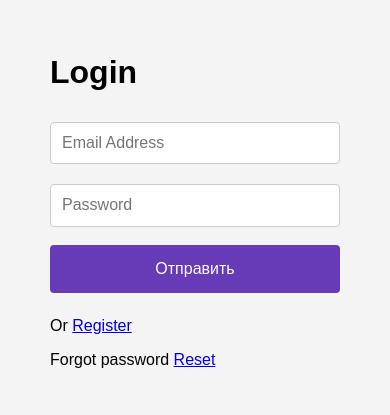
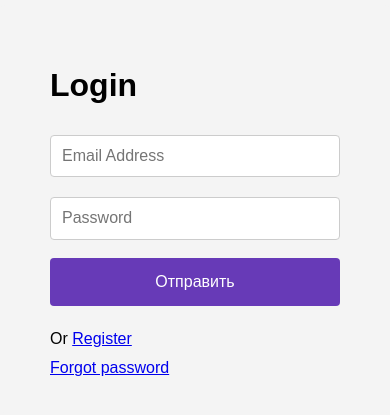
Before and after one commit to Evcadiy/Twitts, a React (Create React App) app: page /login in a window 390 px wide. Shown: the part 213-628 px from the top of the page. Built offline with nearby package versions, Linux system fonts and the light colour scheme.

Commit message:
new commit

```diff
--- a/src/pages/Auth.module.scss
+++ b/src/pages/Auth.module.scss
@@ -37,6 +37,20 @@ $button-bg-hover: #441398;
     box-sizing: border-box;
   }
 
+  .p {
+    display: flex;
+    gap: 297px;
+    p {
+      @media (max-width: 600.9px) {
+        margin-bottom: -5px;
+      }
+    }
+    @media (max-width: 600.9px) {
+      flex-direction: column;
+      gap: 0;
+    }
+  }
+
   button {
     width: 100%;
     background-color: $button-bg;
--- a/src/pages/LoginPage.jsx
+++ b/src/pages/LoginPage.jsx
@@ -78,12 +78,15 @@ const LoginPage = () => {
         <button type="submit" onClick={loginHandler}>
           Отправить
         </button>
-        <p>
-          Or <Link to="/register">Register</Link>
-        </p>
-        <p>
-          Forgot password <Link to="/reset">Reset</Link>
-        </p>
+        <div className={styles.p}>
+          <p>
+            Or <Link to="/register">Register</Link>
+          </p>
+          <p>
+            <Link to="/reset">Forgot password</Link>
+          </p>
+        </div>
+
         {error && <p style={{ color: "red" }}>{error}</p>}
       </form>
     </div>
```
